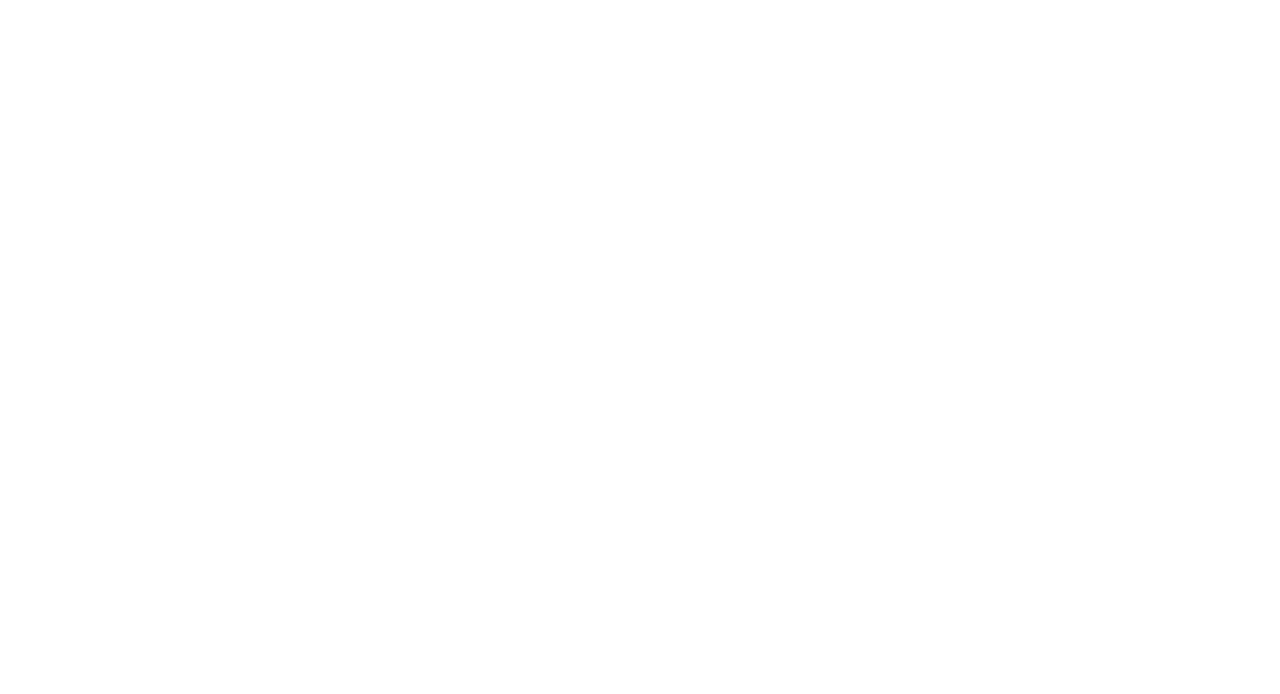
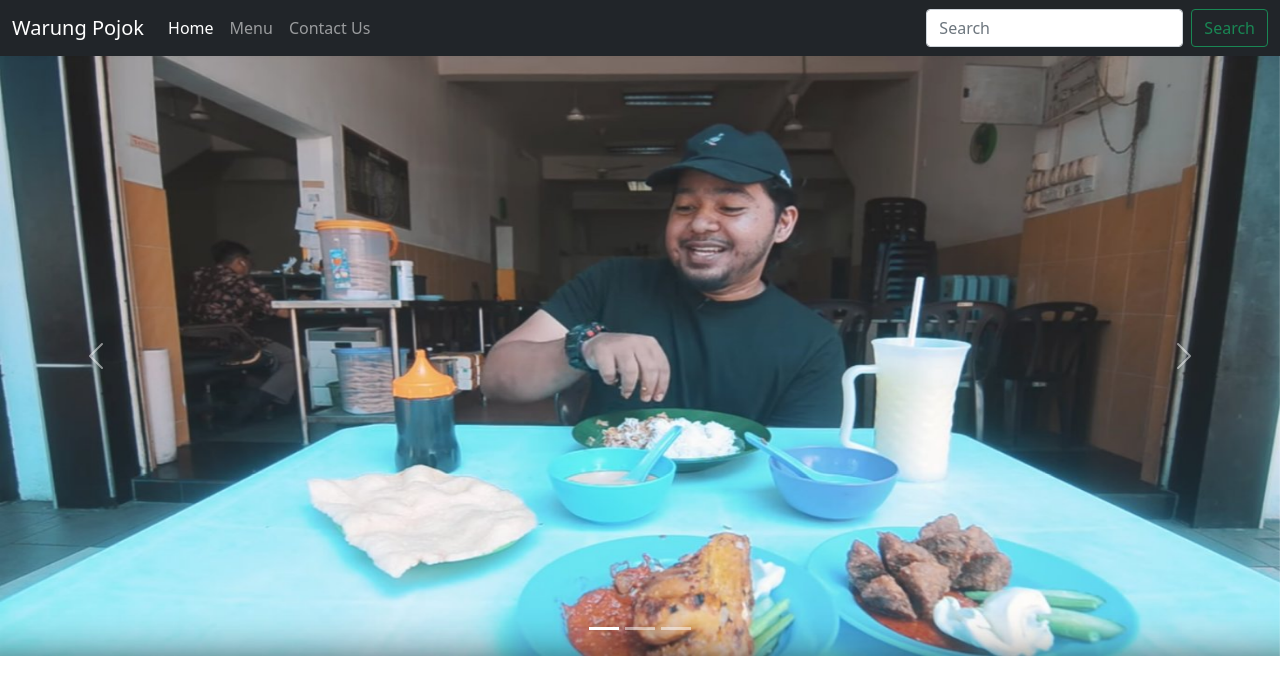
Before and after one commit to TraineeNash/Project-Finalize-GA, a plain HTML site: page index.html in a window 1280 px wide. Drawn offline with nearby package versions, Linux system fonts and the light colour scheme.

Commit message:
Bootstrap Header and Banner

```diff
--- a/index.html
+++ b/index.html
@@ -5,8 +5,69 @@
     <meta http-equiv="X-UA-Compatible" content="IE=edge">
     <meta name="viewport" content="width=device-width, initial-scale=1.0">
     <title>Document</title>
+    <!-- CSS only -->
+    <link href="https://cdn.jsdelivr.net/npm/bootstrap@5.1.0/dist/css/bootstrap.min.css" rel="stylesheet" integrity="sha384-KyZXEAg3QhqLMpG8r+8fhAXLRk2vvoC2f3B09zVXn8CA5QIVfZOJ3BCsw2P0p/We" crossorigin="anonymous">
 </head>
 <body>
 
+    <nav class="navbar navbar-expand-lg navbar-dark bg-dark">
+        <div class="container-fluid">
+            <div><img src="" alt=""></div>
+          <a class="navbar-brand" href="#"><span>Warung</span> Pojok</a>
+          <button class="navbar-toggler" type="button" data-bs-toggle="collapse" data-bs-target="#navbarSupportedContent" aria-controls="navbarSupportedContent" aria-expanded="false" aria-label="Toggle navigation">
+            <span class="navbar-toggler-icon"></span>
+          </button>
+          <div class="collapse navbar-collapse" id="navbarSupportedContent">
+            <ul class="navbar-nav me-auto mb-2 mb-lg-0">
+              <li class="nav-item">
+                <a class="nav-link active" aria-current="page" href="#">Home</a>
+              </li>
+              <li class="nav-item">
+                <a class="nav-link" href="#">Menu</a>
+              </li>
+              <li class="nav-item dropdown">
+                <a class="nav-link" href="#">Contact Us</a>
+              </li>
+              <!-- <li class="nav-item">
+                <a class="nav-link disabled" href="#" tabindex="-1" aria-disabled="true">Disabled</a>
+              </li> -->
+            </ul>
+            <form class="d-flex">
+              <input class="form-control me-2" type="search" placeholder="Search" aria-label="Search">
+              <button class="btn btn-outline-success" type="submit">Search</button>
+            </form>
+          </div>
+        </div>
+      </nav>
+
+      <div id="carouselExampleIndicators" class="carousel slide" data-bs-ride="carousel">
+        <div class="carousel-indicators">
+          <button type="button" data-bs-target="#carouselExampleIndicators" data-bs-slide-to="0" class="active" aria-current="true" aria-label="Slide 1"></button>
+          <button type="button" data-bs-target="#carouselExampleIndicators" data-bs-slide-to="1" aria-label="Slide 2"></button>
+          <button type="button" data-bs-target="#carouselExampleIndicators" data-bs-slide-to="2" aria-label="Slide 3"></button>
+        </div>
+        <div class="carousel-inner">
+          <div class="carousel-item active">
+            <img src="img/banner-1.jpg" width="100%" height="600px" class="" alt="banner-1">
+          </div>
+          <!-- <div class="carousel-item">
+            <img src="img/banner-2.png" class="d-block w-100" alt="banner-2">
+          </div> -->
+          <!-- <div class="carousel-item">
+            <img src="img/banner-3.png" class="d-block w-100" alt="banner-3">
+          </div> -->
+        </div>
+        <button class="carousel-control-prev" type="button" data-bs-target="#carouselExampleIndicators" data-bs-slide="prev">
+          <span class="carousel-control-prev-icon" aria-hidden="true"></span>
+          <span class="visually-hidden">Previous</span>
+        </button>
+        <button class="carousel-control-next" type="button" data-bs-target="#carouselExampleIndicators" data-bs-slide="next">
+          <span class="carousel-control-next-icon" aria-hidden="true"></span>
+          <span class="visually-hidden">Next</span>
+        </button>
+      </div>
+
+<!-- JavaScript Bundle with Popper -->
+<script src="https://cdn.jsdelivr.net/npm/bootstrap@5.1.0/dist/js/bootstrap.bundle.min.js" integrity="sha384-U1DAWAznBHeqEIlVSCgzq+c9gqGAJn5c/t99JyeKa9xxaYpSvHU5awsuZVVFIhvj" crossorigin="anonymous"></script>
 </body>
 </html>
```
Also changed, not shown: img/banner-1.jpg (added).
